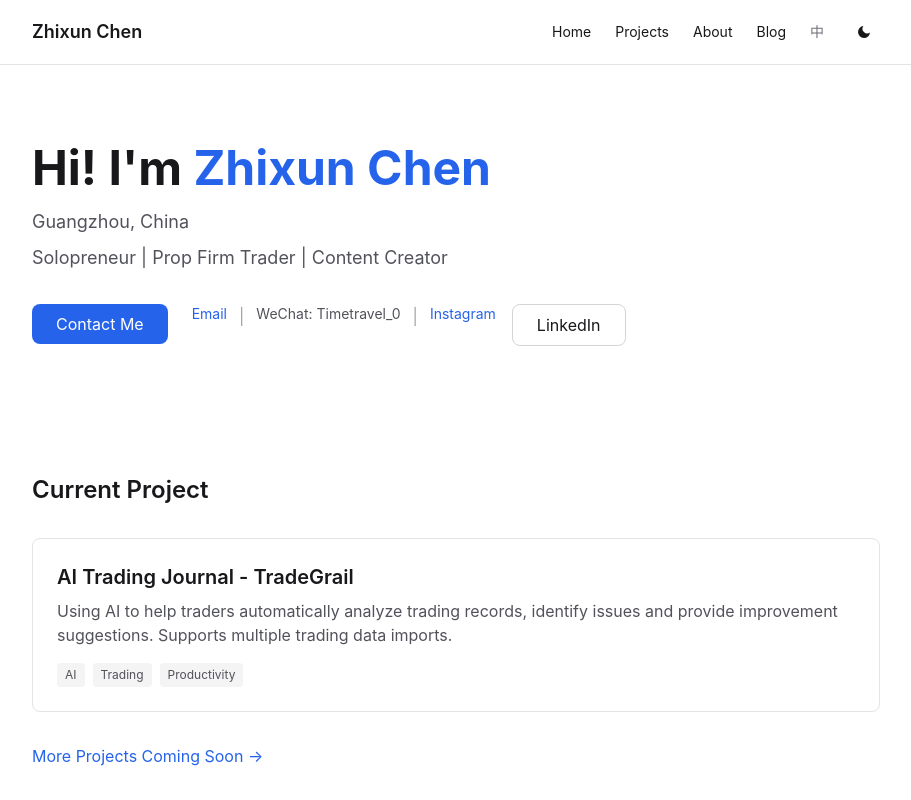
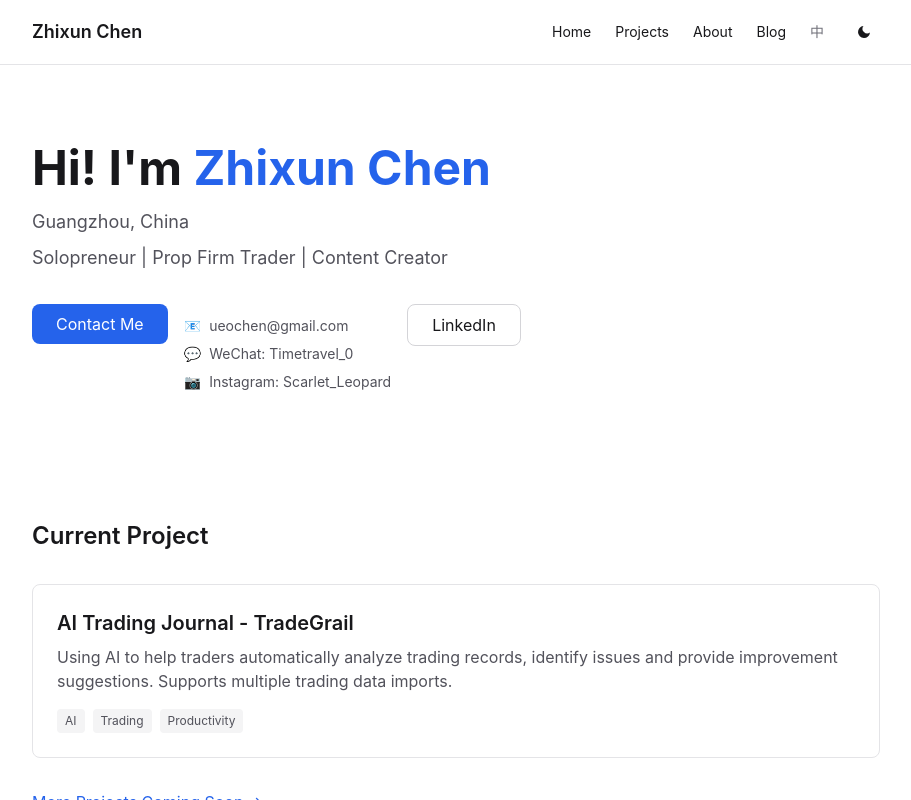
Before and after one commit to ueochen-commits/zhixun.io, a Next.js app: page / in a window 1280 px wide. Both pictures are taken after a click on the button "Contact Me". Shown: the top 800 px of the page, without its empty margins (184-1095 px from the left). Built offline with nearby package versions, Linux system fonts and the light colour scheme.

Commit message:
Improve contact panel: downward expand with icons

```diff
--- a/app/page.tsx
+++ b/app/page.tsx
@@ -106,13 +106,20 @@ export default function Home() {
               {language === 'zh' ? '联系我' : 'Contact Me'}
             </button>
             {/* Contact Info Panel */}
-            <div className={`overflow-hidden transition-all duration-300 ease-in-out ${showContact ? 'max-w-96 opacity-100' : 'max-w-0 opacity-0'}`}>
-              <div className="flex gap-3 pl-2">
-                <a href="mailto:ueochen@gmail.com" className="text-sm text-blue-600 hover:underline">Email</a>
-                <span className="text-zinc-400">|</span>
-                <span className="text-sm text-zinc-600 dark:text-zinc-400">WeChat: Timetravel_0</span>
-                <span className="text-zinc-400">|</span>
-                <a href="https://instagram.com/scarlet_leopard" target="_blank" rel="noopener noreferrer" className="text-sm text-blue-600 hover:underline">Instagram</a>
+            <div className={`overflow-hidden transition-all duration-300 ease-in-out ${showContact ? 'max-h-40 opacity-100' : 'max-h-0 opacity-0'}`}>
+              <div className="pt-3 space-y-2">
+                <a href="mailto:ueochen@gmail.com" className="flex items-center gap-2 text-sm text-zinc-600 dark:text-zinc-400 hover:text-blue-600">
+                  <span>📧</span>
+                  <span>ueochen@gmail.com</span>
+                </a>
+                <div className="flex items-center gap-2 text-sm text-zinc-600 dark:text-zinc-400">
+                  <span>💬</span>
+                  <span>WeChat: Timetravel_0</span>
+                </div>
+                <a href="https://instagram.com/scarlet_leopard" target="_blank" rel="noopener noreferrer" className="flex items-center gap-2 text-sm text-zinc-600 dark:text-zinc-400 hover:text-blue-600">
+                  <span>📷</span>
+                  <span>Instagram: Scarlet_Leopard</span>
+                </a>
               </div>
             </div>
             <a
```
